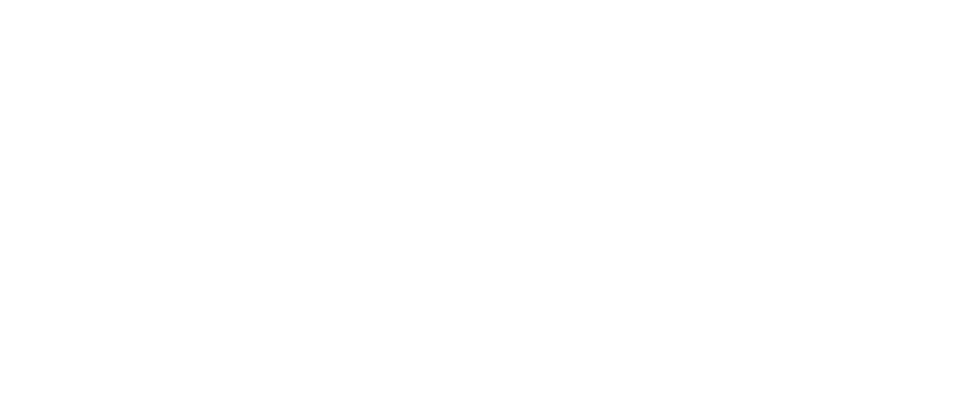
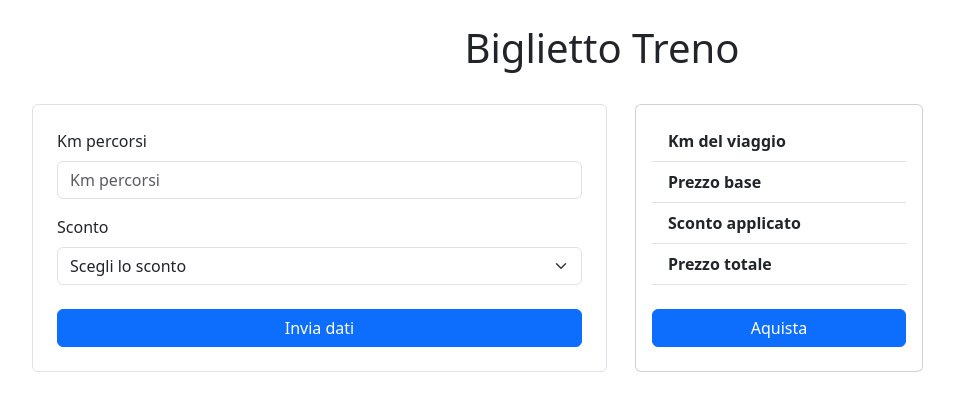
Before and after one commit to VexMike/js-biglietto-treno-form, a plain HTML site: page Bonus/index.html in a window 1280 px wide. Shown: the whole page, without its empty margins (38-992 px from the left). Drawn offline with nearby package versions, Linux system fonts and the light colour scheme.

Commit message:
ADD: HTML style per card1 e card2

```diff
--- a/Bonus/index.html
+++ b/Bonus/index.html
@@ -1,11 +1,64 @@
 <!DOCTYPE html>
 <html lang="en">
-<head>
-    <meta charset="UTF-8">
-    <meta name="viewport" content="width=device-width, initial-scale=1.0">
-    <title>Document</title>
-</head>
-<body>
-
-</body>
+  <head>
+    <meta charset="UTF-8" />
+    <meta name="viewport" content="width=device-width, initial-scale=1.0" />
+    <title>Biglietto del treno con form</title>
+    <link
+      href="https://cdn.jsdelivr.net/npm/bootstrap@5.3.3/dist/css/bootstrap.min.css"
+      rel="stylesheet"
+      integrity="sha384-QWTKZyjpPEjISv5WaRU9OFeRpok6YctnYmDr5pNlyT2bRjXh0JMhjY6hW+ALEwIH"
+      crossorigin="anonymous"
+    />
+  </head>
+  <body>
+    <div class="container mt-4">
+      <h1 class="text-center pb-4">Biglietto Treno</h1>
+      <form action="" id="form-ticket">
+        <div class="row">
+          <div class="col border border-4px rounded p-4 me-3">
+            <div class="pb-3">
+              <label for="km" class="form-label">Km percorsi</label>
+              <input
+                type="text"
+                name="km"
+                class="form-control"
+                id="km"
+                placeholder="Km percorsi"
+              />
+            </div>
+            <label for="sconto" class="form-label">Sconto</label>
+            <select class="form-select" aria-label="Default select example">
+              <option selected>Scegli lo sconto</option>
+              <option value="1"></option>
+              <option value="2">Minorenni</option>
+              <option value="3">Over 65</option>
+            </select>
+            <div class="d-grid gap-2 pt-4">
+                <button class="btn btn-primary" type="button">Invia dati</button>
+              </div>
+          </div>
+          <div class="col">
+            <div class="card h-100 p-3" style="width: 18rem;">
+                <ul class="list-group list-group-flush fw-semibold">
+                  <li class="list-group-item">Km del viaggio</li>
+                  <li class="list-group-item">Prezzo base</li>
+                  <li class="list-group-item">Sconto applicato</li>
+                  <li class="list-group-item">Prezzo totale</li>
+                  <div class="d-grid gap-2 pt-4">
+                    <button class="btn btn-primary" type="button">Aquista</button>
+                  </div>
+                </ul>
+              </div>
+          </div>
+        </div>
+      </form>
+    </div>
+    <script
+      src="https://cdn.jsdelivr.net/npm/bootstrap@5.3.3/dist/js/bootstrap.bundle.min.js"
+      integrity="sha384-YvpcrYf0tY3lHB60NNkmXc5s9fDVZLESaAA55NDzOxhy9GkcIdslK1eN7N6jIeHz"
+      crossorigin="anonymous"
+    ></script>
+    <script src="./js/app.js"></script>
+  </body>
 </html>
```
Also changed, not shown: index.html (+4 -1 lines).
